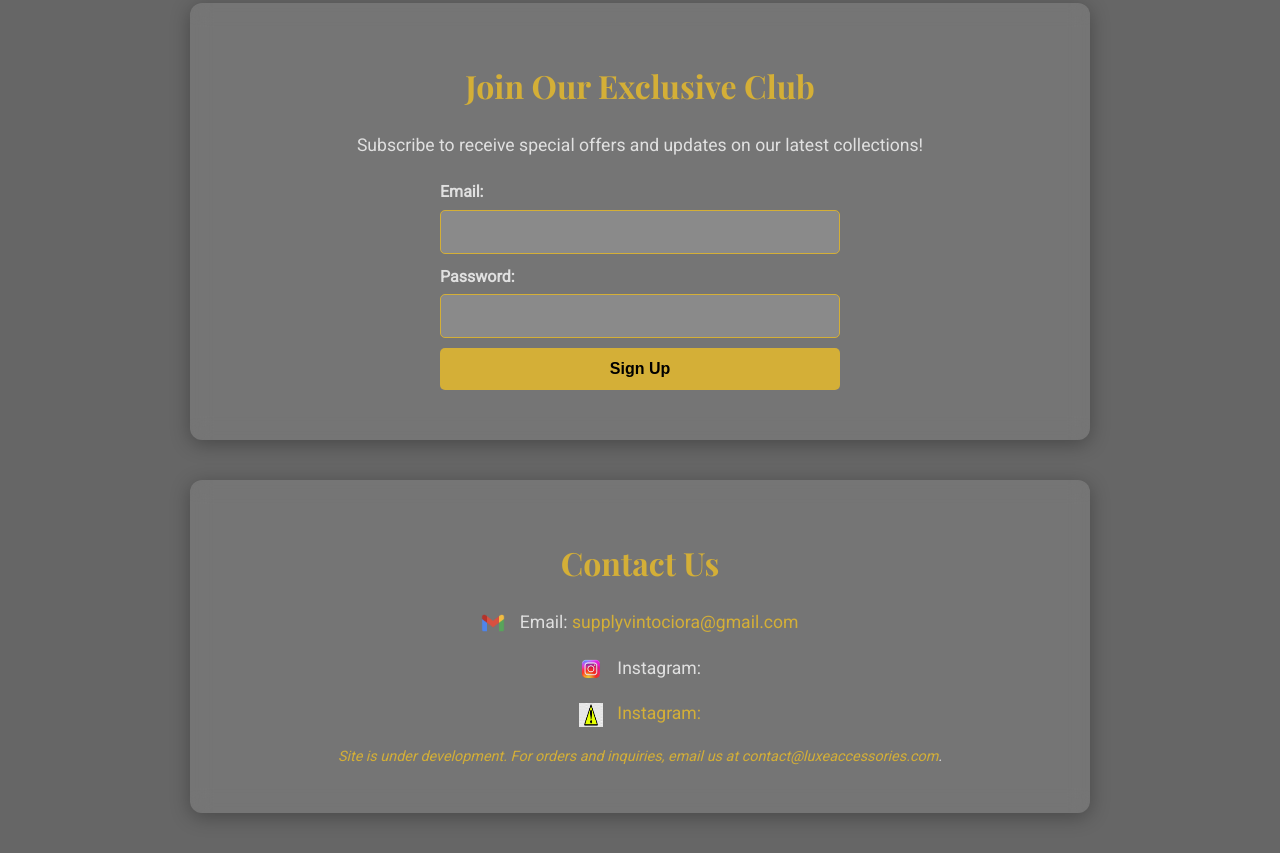
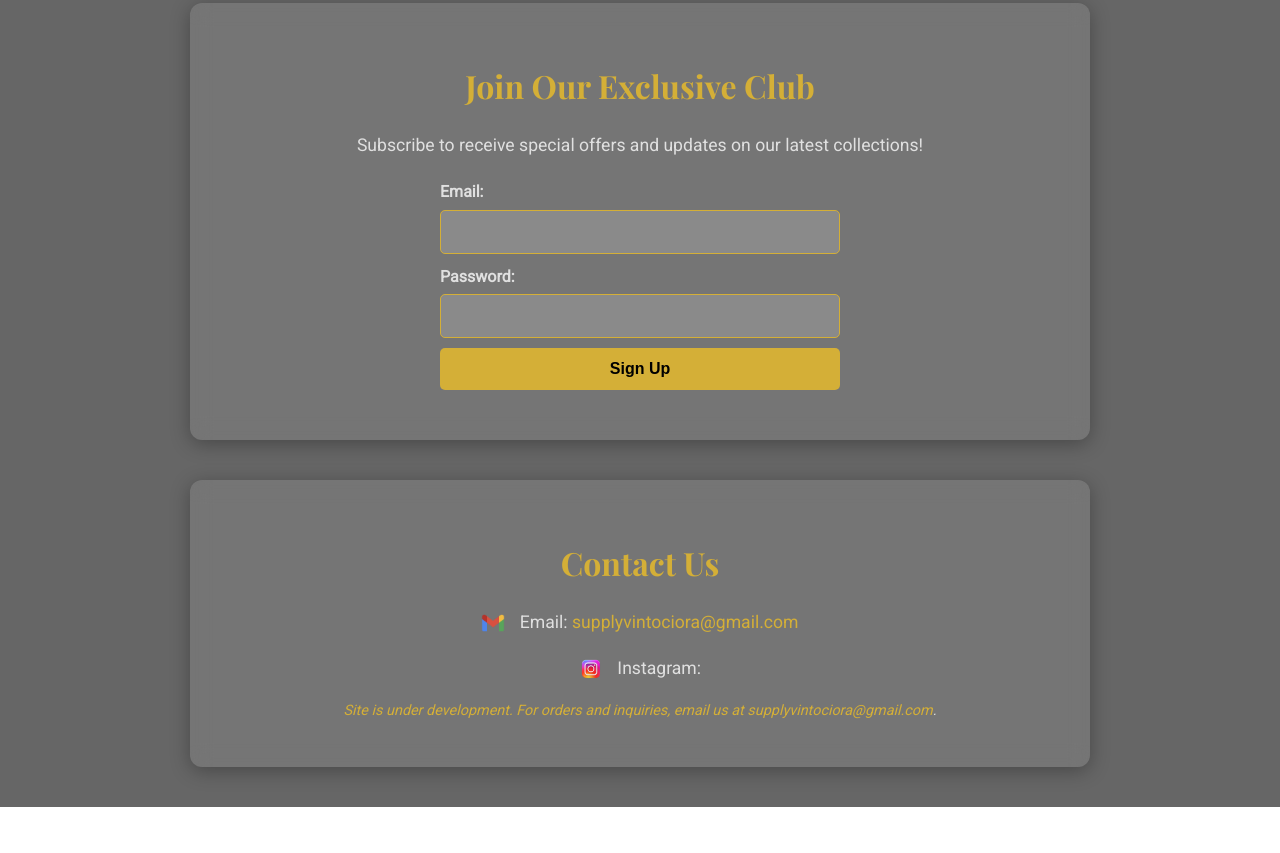
Before and after one commit to ArseniiRassohin/arseniirassohin.github.io, a plain HTML site: page index.html in a window 1280 px wide. Shown: the part 1054-1907 px from the top of the page. After the commit the page ends 1861 px from the top, so only its background shows below. Drawn offline with nearby package versions, Linux system fonts and the light colour scheme.

Commit message:
fixed dev upd

```diff
--- a/index.html
+++ b/index.html
@@ -113,11 +113,7 @@
                 <img src="images/icons8-instagram-logo-94.png" alt="Instagram Icon" class="contact-icon">
                 Instagram: <a href="https://instagram.com/luxeaccessories" target="_blank">
             </p>
-            <p>
-                <img src="images/gratis-png-peligro-mantener-fuera-senal-de-advertencia-de-seguridad.png" alt="warning Icon" class="contact-icon">
-                Instagram: <a href="https://instagram.com/luxeaccessories" target="_blank">
-            </p>
-            <p class="development-notice">Site is under development. For orders and inquiries, email us at <a href="mailto:contact@luxeaccessories.com">contact@luxeaccessories.com</a>.</p>
+            <p class="development-notice">Site is under development. For orders and inquiries, email us at <a href="mailto:supplyvintociora@gmail.com">supplyvintociora@gmail.com</a>.</p>
         </section>
     </main>
     <div id="modal" class="modal">
```
